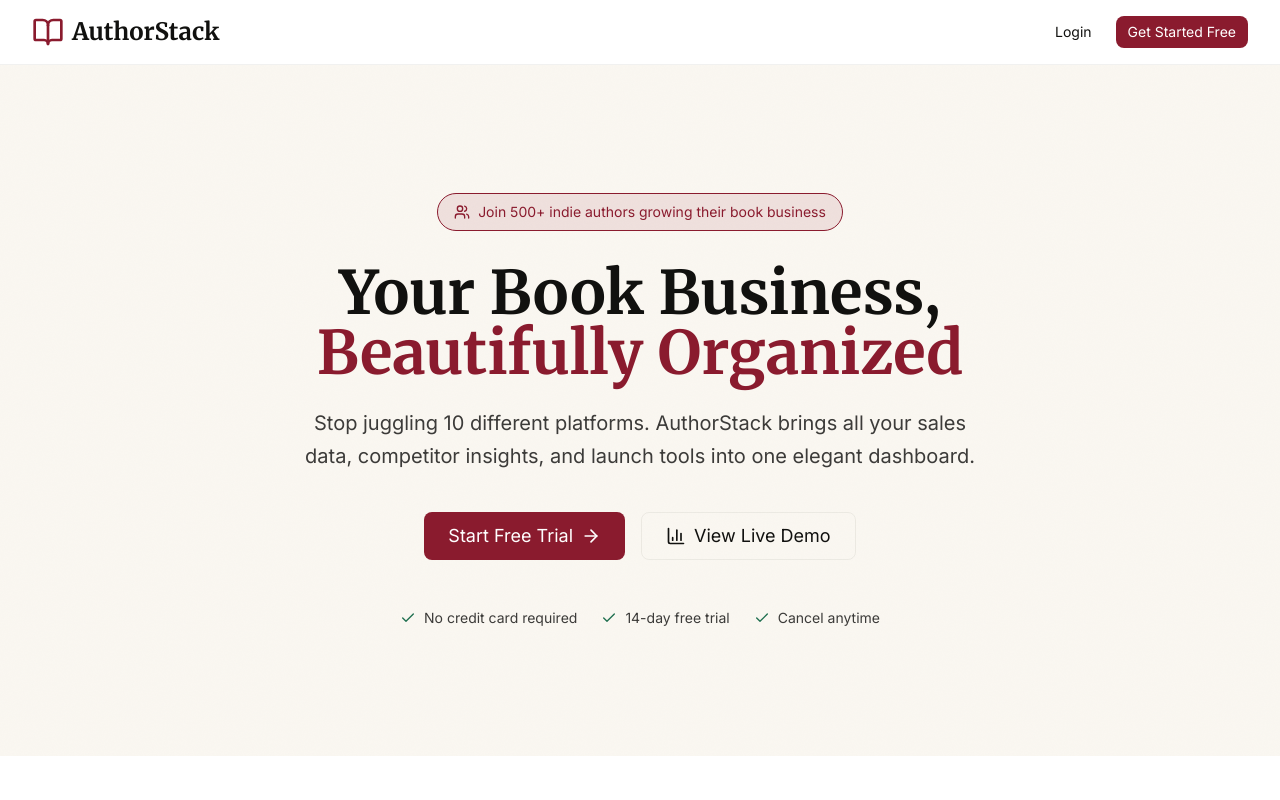
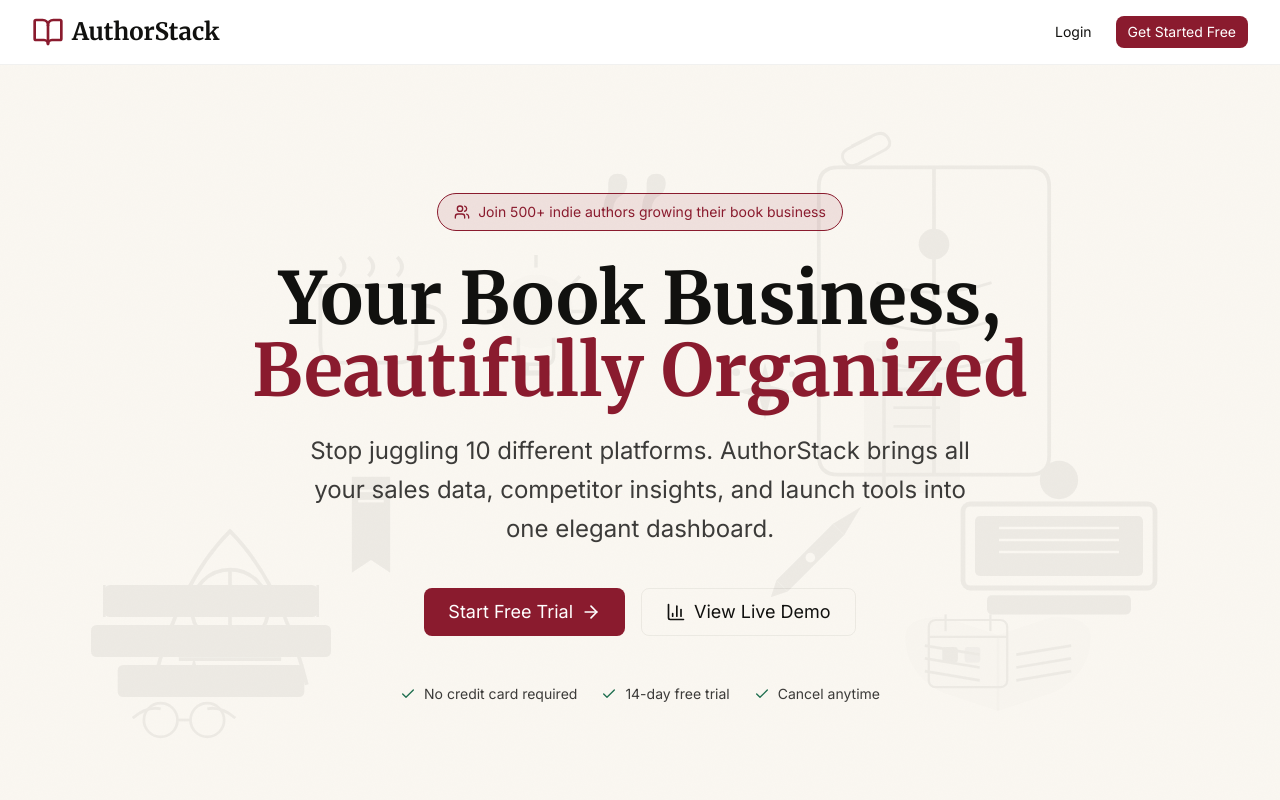
Before and after one commit to kaadipranav/AuthorStack, a Next.js app: page / in a window 1280 px wide. Shown: the top 800 px of the page. Built offline with nearby package versions, Linux system fonts and the light colour scheme; no server answers.

Commit message:
UI update 2

```diff
--- a/app/page.tsx
+++ b/app/page.tsx
@@ -24,21 +24,150 @@
       </nav>
 
       {/* Hero Section */}
-      <section className="container-custom py-24 lg:py-32">
-        <div className="max-w-4xl mx-auto text-center">
+      <section className="relative overflow-hidden py-24 lg:py-32">
+        {/* Watermark Background Elements */}
+        <div className="absolute inset-0 pointer-events-none opacity-5">
+          {/* Book Icon Shadow */}
+          <svg className="absolute w-96 h-96 text-ink" viewBox="0 0 200 200" fill="currentColor" style={{ top: '8vh', right: '12vw' }}>
+            <path d="M50 20 L150 20 Q160 20 160 30 L160 170 Q160 180 150 180 L50 180 Q40 180 40 170 L40 30 Q40 20 50 20 M100 20 L100 180" strokeWidth="2" stroke="currentColor" fill="none"/>
+            <circle cx="100" cy="60" r="8" fill="currentColor"/>
+            <path d="M70 80 Q100 90 130 80" stroke="currentColor" strokeWidth="1.5" fill="none"/>
+            <path d="M70 100 Q100 110 130 100" stroke="currentColor" strokeWidth="1.5" fill="none"/>
+            <path d="M70 120 Q100 130 130 120" stroke="currentColor" strokeWidth="1.5" fill="none"/>
+          </svg>
+          {/* Quill/Pen Doodle */}
+          <svg className="absolute w-64 h-64 text-ink" viewBox="0 0 100 100" fill="none" stroke="currentColor" strokeWidth="1.5" style={{ bottom: '12vh', left: '8vw' }}>
+            <path d="M20 80 Q30 40 50 20 Q70 40 80 80"/>
+            <path d="M30 70 L70 70"/>
+            <path d="M35 60 L65 60"/>
+            <circle cx="50" cy="50" r="15"/>
+            <path d="M50 35 L50 65 M35 50 L65 50"/>
+          </svg>
+          {/* Stack of Books */}
+          <svg className="absolute w-80 h-80 text-ink" viewBox="0 0 120 120" fill="currentColor" style={{ top: '45vh', left: '4vw' }}>
+            <rect x="20" y="60" width="80" height="12" rx="2"/>
+            <rect x="15" y="75" width="90" height="12" rx="2"/>
+            <rect x="25" y="90" width="70" height="12" rx="2"/>
+            <line x1="20" y1="60" x2="20" y2="72" stroke="currentColor" strokeWidth="1"/>
+            <line x1="100" y1="60" x2="100" y2="72" stroke="currentColor" strokeWidth="1"/>
+          </svg>
+          {/* Coffee Cup */}
+          <svg className="absolute w-48 h-48 text-ink" viewBox="0 0 100 100" fill="none" stroke="currentColor" strokeWidth="2" style={{ top: '18vh', left: '22vw' }}>
+            <path d="M20 40 L20 70 Q20 80 30 80 L60 80 Q70 80 70 70 L70 40"/>
+            <path d="M15 40 L75 40"/>
+            <path d="M70 50 Q85 50 85 60 Q85 70 70 70"/>
+            <path d="M30 25 Q35 30 30 35 M45 25 Q50 30 45 35 M60 25 Q65 30 60 35"/>
+          </svg>
+          {/* Typewriter */}
+          <svg className="absolute w-72 h-72 text-ink" viewBox="0 0 120 100" fill="currentColor" style={{ bottom: '20vh', right: '6vw' }}>
+            <rect x="20" y="40" width="80" height="35" rx="3" fill="none" stroke="currentColor" strokeWidth="2"/>
+            <rect x="25" y="45" width="70" height="25" rx="2"/>
+            <circle cx="60" cy="30" r="8"/>
+            <rect x="30" y="78" width="60" height="8" rx="2"/>
+            <line x1="35" y1="50" x2="85" y2="50" stroke="white" strokeWidth="1"/>
+            <line x1="35" y1="55" x2="85" y2="55" stroke="white" strokeWidth="1"/>
+            <line x1="35" y1="60" x2="85" y2="60" stroke="white" strokeWidth="1"/>
+          </svg>
+          {/* Notebook/Journal */}
+          <svg className="absolute w-56 h-56 text-ink" viewBox="0 0 100 120" fill="none" stroke="currentColor" strokeWidth="1.5" style={{ top: '30vh', right: '20vw' }}>
+            <rect x="25" y="20" width="50" height="80" rx="2" fill="currentColor" opacity="0.3"/>
+            <line x1="35" y1="20" x2="35" y2="100" strokeWidth="2"/>
+            <line x1="40" y1="35" x2="65" y2="35"/>
+            <line x1="40" y1="45" x2="65" y2="45"/>
+            <line x1="40" y1="55" x2="65" y2="55"/>
+            <line x1="40" y1="65" x2="60" y2="65"/>
+          </svg>
+          {/* Pencil */}
+          <svg className="absolute w-40 h-40 text-ink rotate-45" viewBox="0 0 100 100" fill="currentColor" style={{ bottom: '25vh', right: '30vw' }}>
+            <polygon points="50,10 45,30 55,30" fill="currentColor"/>
+            <rect x="45" y="30" width="10" height="50" fill="currentColor"/>
+            <polygon points="45,80 50,90 55,80" fill="currentColor"/>
+            <circle cx="50" cy="55" r="3" fill="white"/>
+          </svg>
+          {/* Open Book */}
+          <svg className="absolute w-64 h-64 text-ink" viewBox="0 0 140 100" fill="none" stroke="currentColor" strokeWidth="1.5" style={{ top: '60vh', right: '12vw' }}>
+            <path d="M20 30 Q20 50 40 60 L70 70 L70 30 L40 20 Q20 20 20 30" fill="currentColor" opacity="0.2"/>
+            <path d="M120 30 Q120 50 100 60 L70 70 L70 30 L100 20 Q120 20 120 30" fill="currentColor" opacity="0.2"/>
+            <line x1="30" y1="35" x2="60" y2="40"/>
+            <line x1="30" y1="42" x2="60" y2="47"/>
+            <line x1="30" y1="49" x2="60" y2="54"/>
+            <line x1="80" y1="40" x2="110" y2="35"/>
+            <line x1="80" y1="47" x2="110" y2="42"/>
+            <line x1="80" y1="54" x2="110" y2="49"/>
+          </svg>
+          {/* Lightbulb (Ideas) */}
+          <svg className="absolute w-44 h-44 text-ink" viewBox="0 0 100 100" fill="none" stroke="currentColor" strokeWidth="2" style={{ top: '22vh', left: '35vw' }}>
+            <circle cx="50" cy="40" r="20" fill="currentColor" opacity="0.2"/>
+            <path d="M40 55 L40 65 Q40 70 45 70 L55 70 Q60 70 60 65 L60 55"/>
+            <line x1="45" y1="70" x2="45" y2="75"/>
+            <line x1="55" y1="70" x2="55" y2="75"/>
+            <line x1="42" y1="75" x2="58" y2="75" strokeWidth="3"/>
+            <path d="M30 25 L25 20 M70 25 L75 20 M50 15 L50 8 M30 40 L22 40 M70 40 L78 40"/>
+          </svg>
+          {/* Bookmark */}
+          <svg className="absolute w-32 h-32 text-ink" viewBox="0 0 60 100" fill="currentColor" style={{ bottom: '30vh', left: '24vw' }}>
+            <path d="M15 10 L45 10 L45 85 L30 75 L15 85 Z"/>
+            <rect x="20" y="20" width="20" height="2" fill="white"/>
+            <rect x="20" y="28" width="20" height="2" fill="white"/>
+          </svg>
+
+          {/* Quote Marks */}
+          <svg className="absolute w-24 h-24 text-ink" viewBox="0 0 100 60" fill="currentColor" style={{ top: '10vh', left: '46vw' }}>
+            <path d="M20 20 Q20 10 30 10 Q40 10 40 20 Q40 30 30 35 Q25 40 25 50 L15 50 Q15 35 20 30 Z"/>
+            <path d="M60 20 Q60 10 70 10 Q80 10 80 20 Q80 30 70 35 Q65 40 65 50 L55 50 Q55 35 60 30 Z"/>
+          </svg>
+
+          {/* Glasses */}
+          <svg className="absolute w-28 h-16 text-ink" viewBox="0 0 120 60" fill="none" stroke="currentColor" strokeWidth="3" style={{ bottom: '10vh', left: '10vw' }}>
+            <circle cx="35" cy="30" r="18"/>
+            <circle cx="85" cy="30" r="18"/>
+            <line x1="53" y1="30" x2="67" y2="30"/>
+            <path d="M5 28 Q20 15 35 18"/>
+            <path d="M115 28 Q100 15 85 18"/>
+          </svg>
+
+          {/* Paperclip */}
+          <svg className="absolute w-16 h-16 text-ink rotate-12" viewBox="0 0 64 64" fill="none" stroke="currentColor" strokeWidth="3" style={{ top: '6vh', right: '30vw' }}>
+            <path d="M20 36 L40 20 Q48 14 54 20 Q60 26 54 32 L30 52 Q22 58 16 52 Q10 46 16 40 L38 22"/>
+          </svg>
+
+          {/* Calendar */}
+          <svg className="absolute w-28 h-28 text-ink" viewBox="0 0 100 100" fill="none" stroke="currentColor" strokeWidth="2" style={{ bottom: '16vh', right: '20vw' }}>
+            <rect x="15" y="25" width="70" height="60" rx="6"/>
+            <line x1="15" y1="40" x2="85" y2="40"/>
+            <line x1="30" y1="20" x2="30" y2="35"/>
+            <line x1="70" y1="20" x2="70" y2="35"/>
+            <rect x="28" y="50" width="12" height="12" rx="2" fill="currentColor"/>
+            <rect x="48" y="50" width="12" height="12" rx="2" fill="currentColor" opacity="0.6"/>
+          </svg>
+
+          {/* Stars/Sparkles A */}
+          <svg className="absolute w-24 h-24 text-ink" viewBox="0 0 100 100" fill="currentColor" style={{ top: '36vh', left: '56vw' }}>
+            <path d="M50 10 L56 34 L80 40 L56 46 L50 70 L44 46 L20 40 L44 34 Z"/>
+            <circle cx="20" cy="20" r="4"/>
+            <circle cx="78" cy="22" r="3"/>
+          </svg>
+
+          {/* Stars/Sparkles B */}
+          <svg className="absolute w-20 h-20 text-ink" viewBox="0 0 100 100" fill="currentColor" style={{ top: '72vh', left: '12vw' }}>
+            <path d="M50 20 L54 36 L70 40 L54 44 L50 60 L46 44 L30 40 L46 36 Z"/>
+            <circle cx="25" cy="55" r="3"/>
+          </svg>
+        </div>
+        <div className="container-custom max-w-4xl mx-auto text-center relative z-10">
           {/* Social Proof Badge */}
           <div className="inline-flex items-center gap-2 px-4 py-2 bg-burgundy bg-opacity-10 border border-burgundy rounded-full mb-8">
             <Users size={16} className="text-burgundy" />
             <span className="text-sm font-medium text-burgundy">Join 500+ indie authors growing their book business</span>
           </div>
 
-          <h1 className="font-heading text-5xl lg:text-6xl font-bold text-ink mb-6 leading-tight">
+          <h1 className="font-heading text-6xl lg:text-7xl font-bold text-ink mb-6 leading-tight">
             Your Book Business,
             <br />
             <span className="text-burgundy">Beautifully Organized</span>
           </h1>
 
-          <p className="text-xl text-charcoal mb-10 max-w-2xl mx-auto leading-relaxed">
+          <p className="text-2xl text-charcoal mb-10 max-w-2xl mx-auto leading-relaxed">
             Stop juggling 10 different platforms. AuthorStack brings all your sales data, competitor insights, and launch tools into one elegant dashboard.
           </p>
 
```
